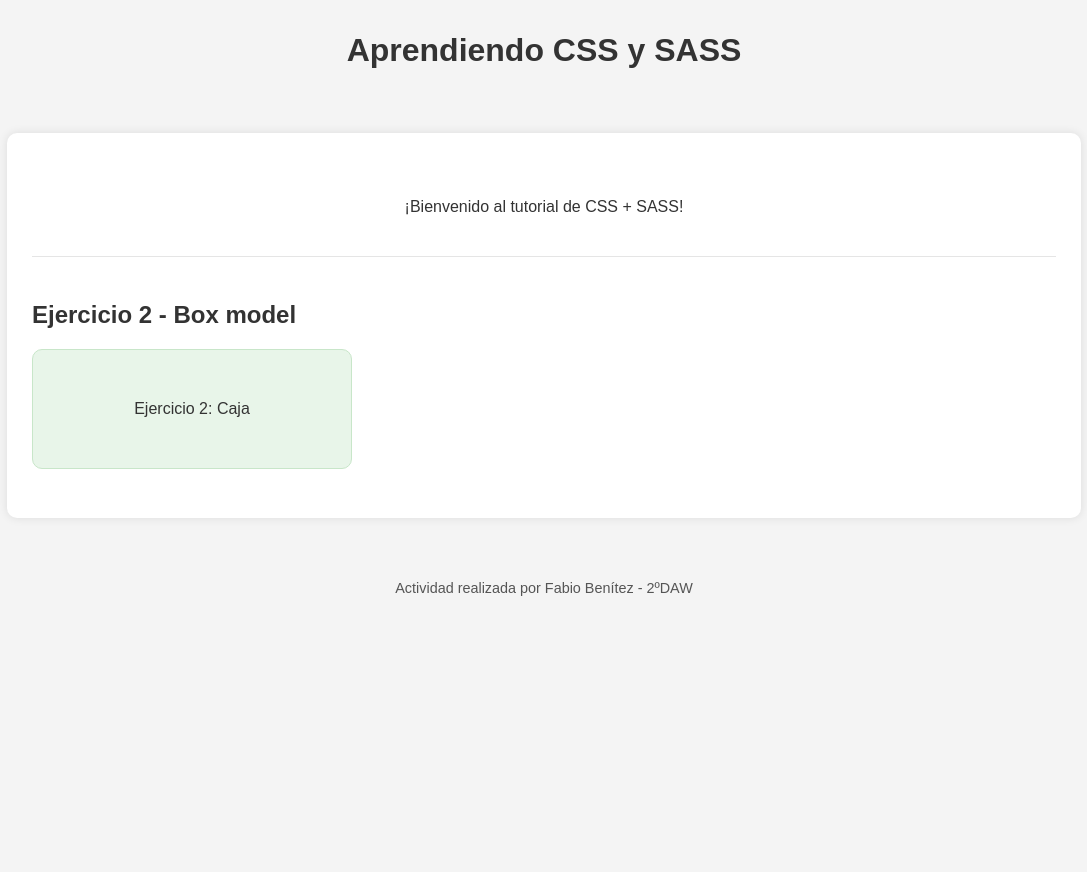
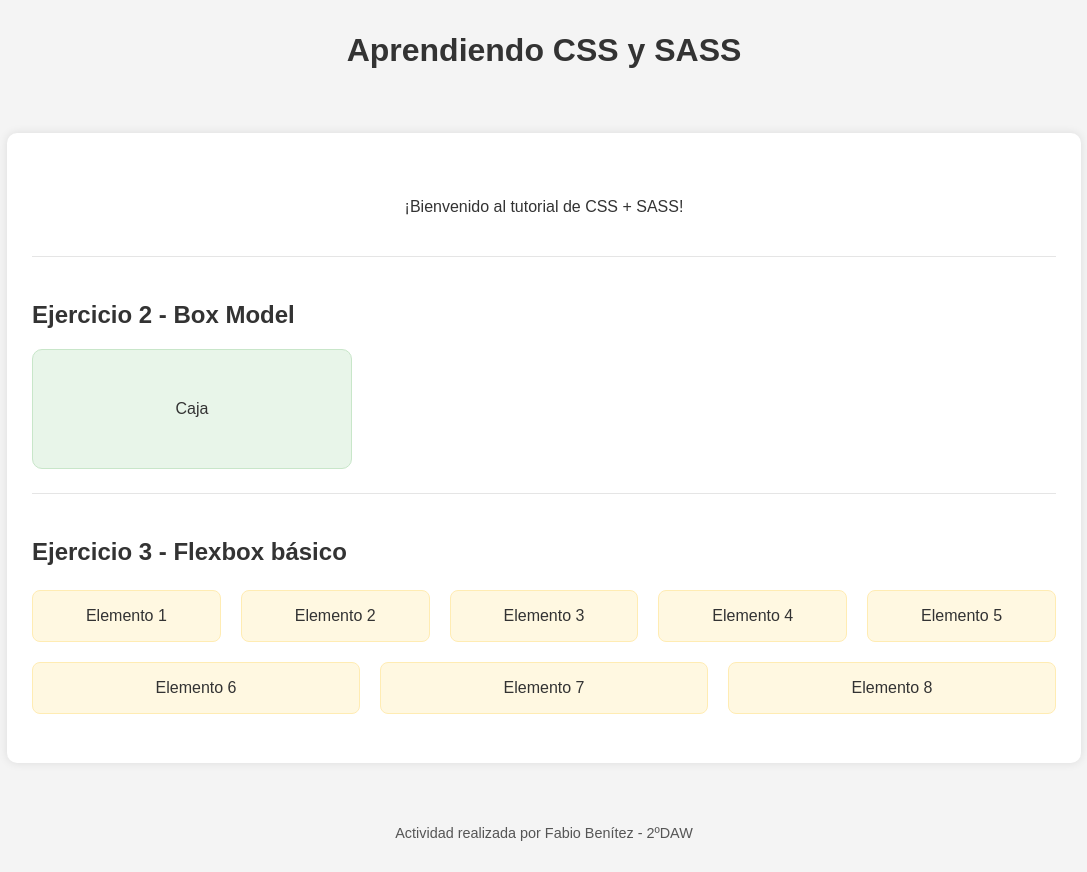
Before and after one commit to Fabiuskybm/sass-fundamentals, a website built with webpack: page src/index.html in a window 1280 px wide. Shown: the whole page, without its empty margins (96-1183 px from the left). Before the commit the page ends 800 px from the top, so only its background shows below. Built offline with nearby package versions, Linux system fonts and the light colour scheme.

Commit message:
feat: complete exercise 3 - flexbox layout

```diff
--- a/src/index.js
+++ b/src/index.js
@@ -1,7 +1,35 @@
 
 import './styles/main.scss';
 
-document.querySelector('#app').innerHTML = `
+
+// Referencia al contenedor principal
+const app = document.querySelector('#app');
+
+
+
+
+// ===========================
+// |  Ejercicio 3 - Flexbox  |
+// ===========================
+
+// Número de elementos a generar dinámicamente
+const TOTAL_FLEX_ITEMS = 8;
+
+
+// Generar los elementos de flexbox como HTML
+const flexItemsHTML = Array.from( { length: TOTAL_FLEX_ITEMS }, (_, index) => {
+  const itemNumber = index + 1;
+  return `<div class="flex-demo__item">Elemento ${itemNumber}</div>`;
+}).join('');
+
+
+
+
+// =============================
+// |  Render de la aplicación  |
+// =============================
+
+app.innerHTML = `
 
   <section class="app__section app__section--intro">
     <p>¡Bienvenido al tutorial de CSS + SASS!</p>
@@ -9,12 +37,18 @@ document.querySelector('#app').innerHTML = `
 
 
   <section class="app__section app__section--box-model">
-    <h2>Ejercicio 2 - Box model</h2>
+    <h2>Ejercicio 2 - Box Model</h2>
 
     <div class="app__box caja">
-      <p>Ejercicio 2: Caja</p>
+      <p>Caja</p>
     </div>
 
   </section>
 
+
+  <section class="app__section app__section--flexbox">
+    <h2>Ejercicio 3 - Flexbox básico</h2>
+    <div class="flex-demo">${flexItemsHTML}</div>
+  </section>
+
 `;
--- a/src/styles/main.scss
+++ b/src/styles/main.scss
@@ -114,3 +114,34 @@ footer {
     font-weight: 500;
     text-align: center;
 }
+
+
+
+
+// ===========================
+// |  Ejercicio 3 - Flexbox  |
+// ===========================
+
+.flex-demo {
+    display: flex;
+    flex-flow: row wrap;
+
+    gap: 1.25rem;
+    margin-top: 1.5rem;
+}
+
+
+.flex-demo__item {
+    flex: 1 1 0;
+
+    min-width: 160px;
+    padding: 1rem 1.5rem;
+
+    background-color: #FFF8E1;
+    border: 1px solid #FFECB3;
+    border-radius: 8px;
+
+    box-sizing: border-box;
+    text-align: center;
+    font-weight: 500;
+}
```
